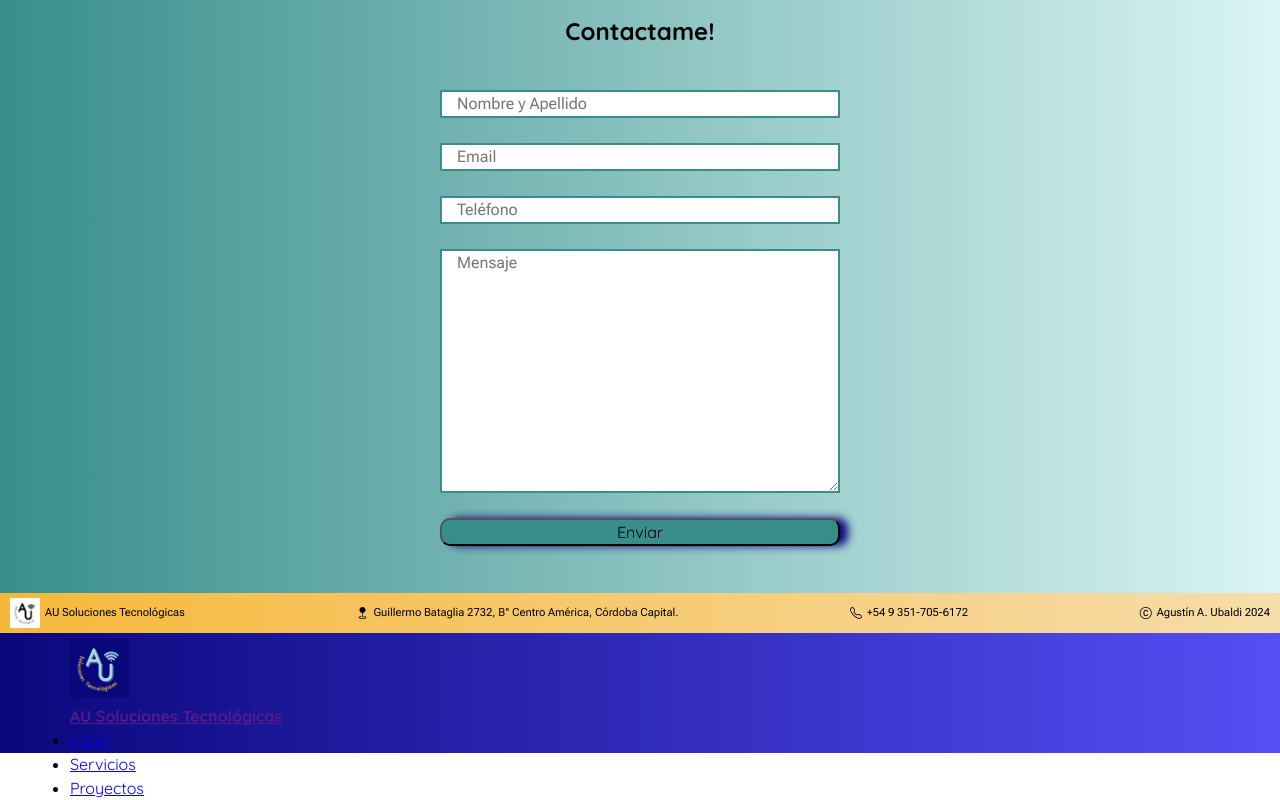
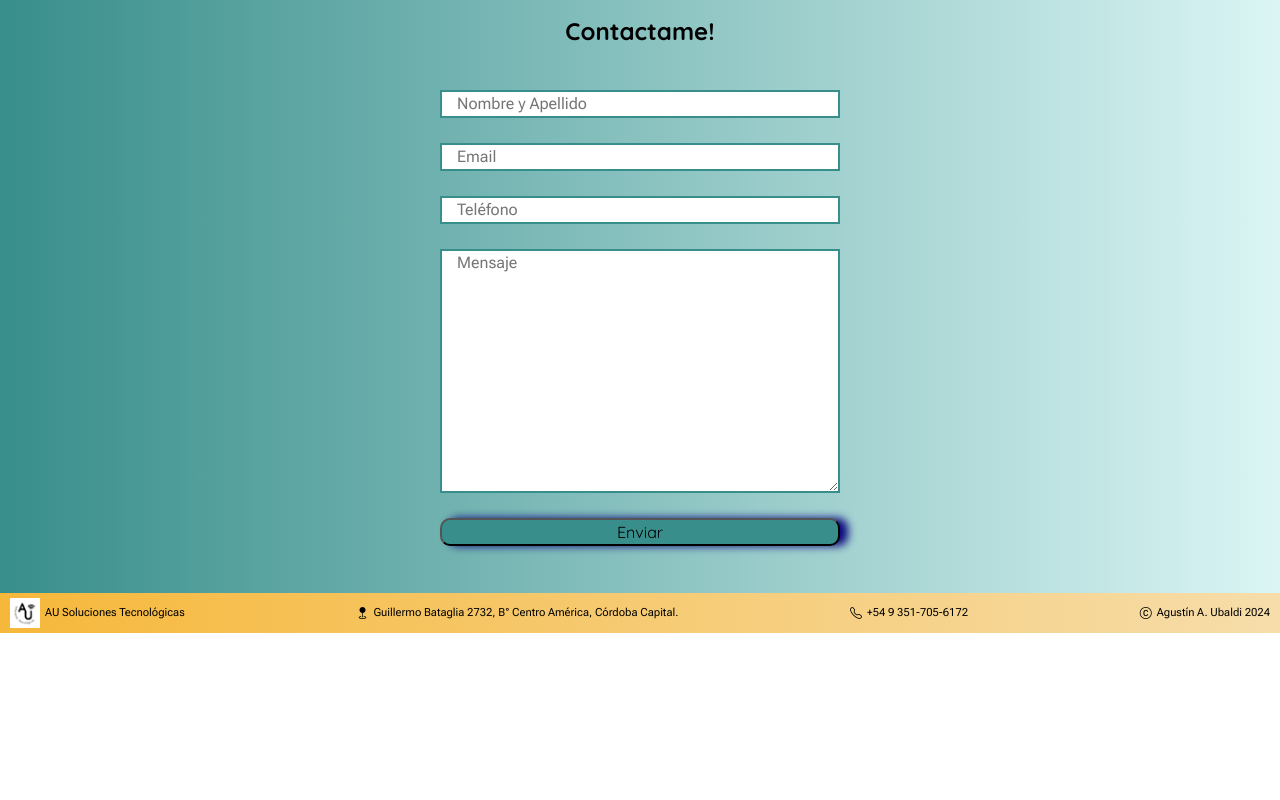
Before and after one commit to AgusUbaldi01/entrega-final, a plain HTML site: page index.html in a window 1280 px wide. Shown: the part 1557-2357 px from the top of the page. After the commit the page ends 2190 px from the top, so only its background shows below. Drawn offline with nearby package versions, Linux system fonts and the light colour scheme.

Commit message:
Mi porfolio1

```diff
--- a/index.html
+++ b/index.html
@@ -177,18 +177,3 @@
 </body>
 
 </html>
-
-<header class="header">
-    <nav class="nav">
-        <a href="">
-            <img src="./images/LogoAzul.png" alt="AU-soluciones" class="logo-principal">
-            <h1>AU Soluciones Tecnológicas</h1>
-        </a>
-        <ul>
-            <li class="nav-menu"><a href="./index.html">Inicio</a></li>
-            <li class="nav-menu"><a href="./ST.html">Servicios</a></li>
-            <li class="nav-menu"><a href="./Proy.html">Proyectos</a></li>
-        </ul>
-    </nav>
-
-</header>
```
